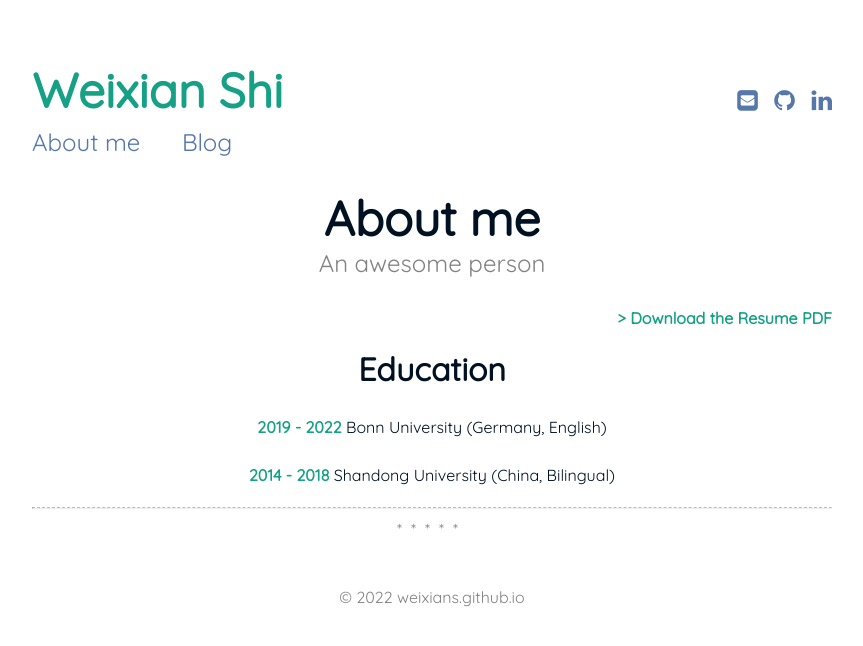
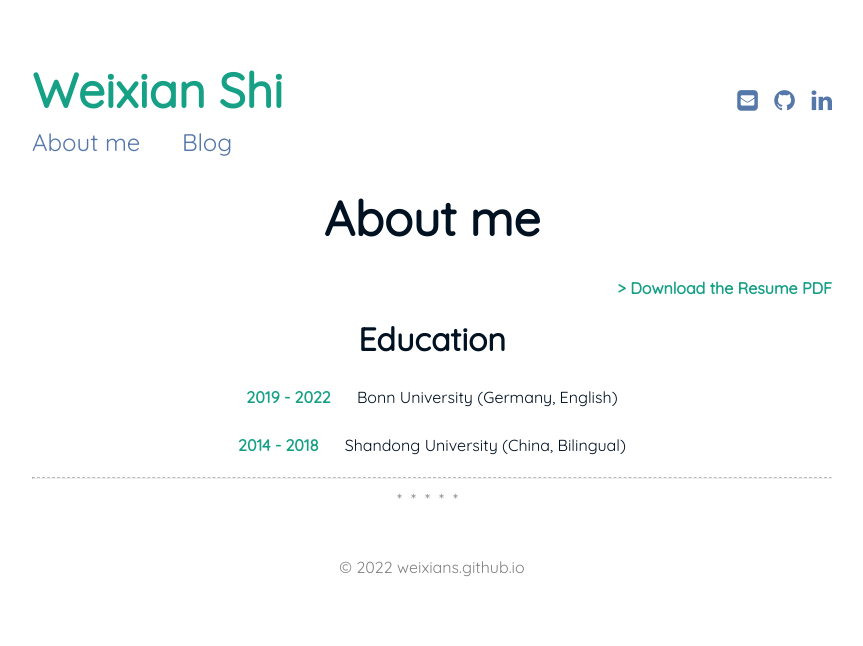
Before and after one commit to weixians/weixians.github.io, a Jekyll site: the page built from about_me.html, in a window 1280 px wide. Shown: the top 646 px of the page, without its empty margins (208-1071 px from the left). Built offline with Jekyll 4.4.1, drawn with Linux system fonts in a browser that asks for light colours.

Commit message:
change content

```diff
--- a/about_me.html
+++ b/about_me.html
@@ -1,12 +1,15 @@
 ---
 layout: page
 title: About me
-subtitle: An awesome person
+subtitle:
 ---
 
 <style>
+    hr.dashed {
+        border-top: 1px dashed #bbb;
+    }
     hr.solid {
-        border-top: 1px dashed #bbb;
+        border-top: 1px solid #bbb;
     }
 </style>
 
@@ -17,8 +20,8 @@ subtitle: An awesome person
 
 <div style="text-align: center;">
     <h1>Education</h1>
-    <p><strong>2019 - 2022</strong> Bonn University (Germany, English)</p>
-    <p><strong>2014 - 2018</strong> Shandong University (China, Bilingual)</p>
+    <p><strong>2019 - 2022</strong> &nbsp;&nbsp;&nbsp;&nbsp; Bonn University (Germany, English)</p>
+    <p><strong>2014 - 2018</strong> &nbsp;&nbsp;&nbsp;&nbsp; Shandong University (China, Bilingual)</p>
 
-    <hr class="solid"/>
+    <hr class="dashed"/>
 </div>
```
